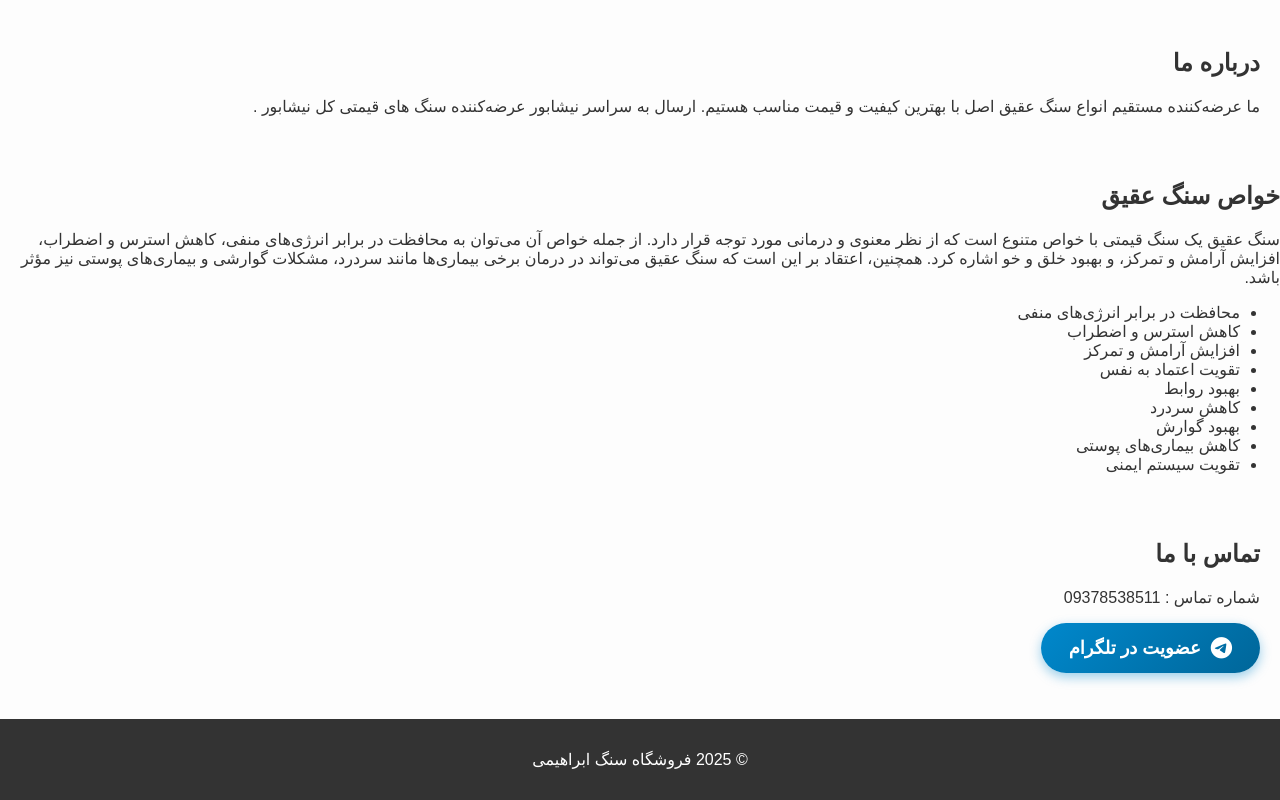
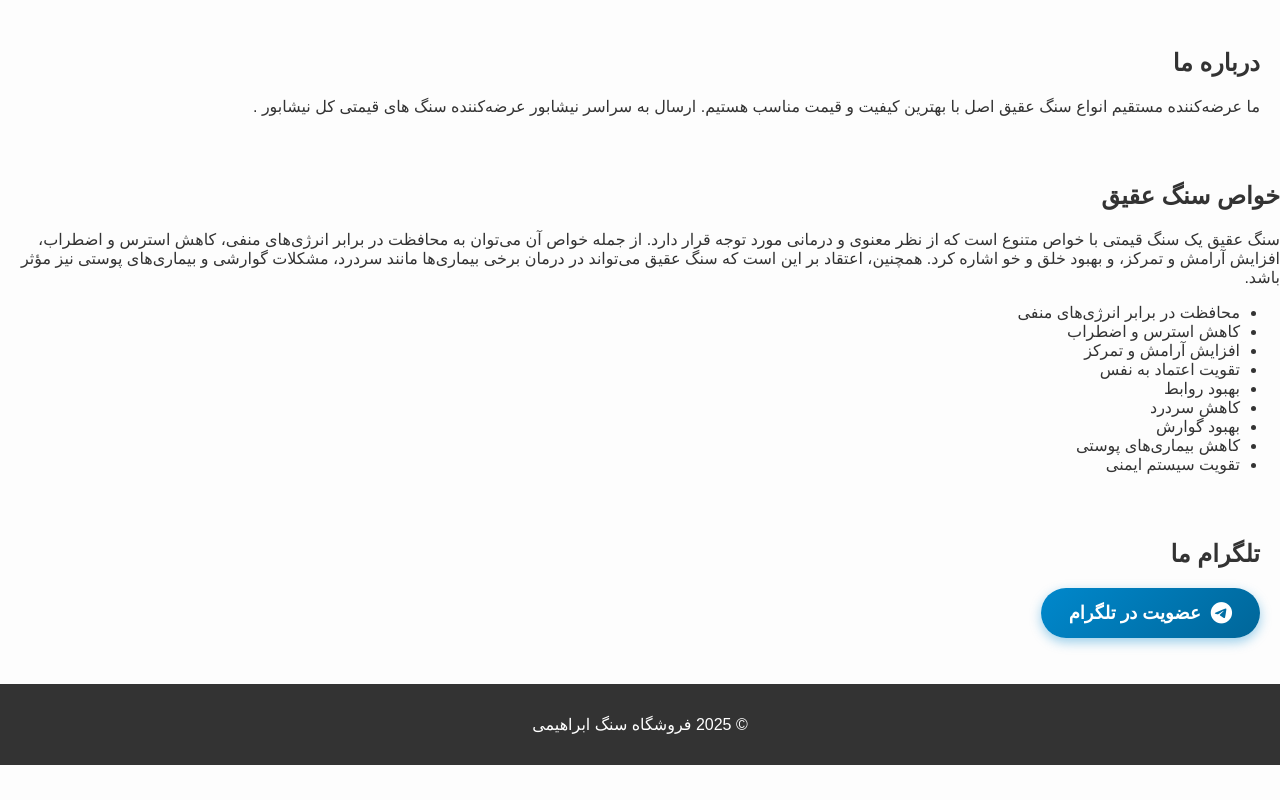
Before and after one commit to parhamdfr/stone-ebrahimi, a plain HTML site: page index.html in a window 1280 px wide. Shown: the part 866-1666 px from the top of the page. After the commit the page ends 1631 px from the top, so only its background shows below. Drawn offline with Linux system fonts and the light colour scheme.

Commit message:
Update index.html

```diff
--- a/index.html
+++ b/index.html
@@ -15,7 +15,7 @@
       <ul>
         <li><a href="#products">محصولات</a></li>
         <li><a href="#about">درباره ما</a></li>
-        <li><a href="#contact">تماس با ما</a></li>
+        <li><a href="#contact">تلگرام ما</a></li>
         <li><a href="#q">خواص سنگ عقیق</a></li>
       </ul>
     </nav>
@@ -55,8 +55,7 @@
   </section>
 
   <section id="contact" class="contact">
-    <h2>تماس با ما</h2>
-    <p>شماره تماس : 09378538511</p>
+    <h2>تلگرام ما</h2>
     <p>
     <a href="https://t.me/ageteston" class="telegram-button" target="_blank">
     <i class="fab fa-telegram-plane"></i>
```
